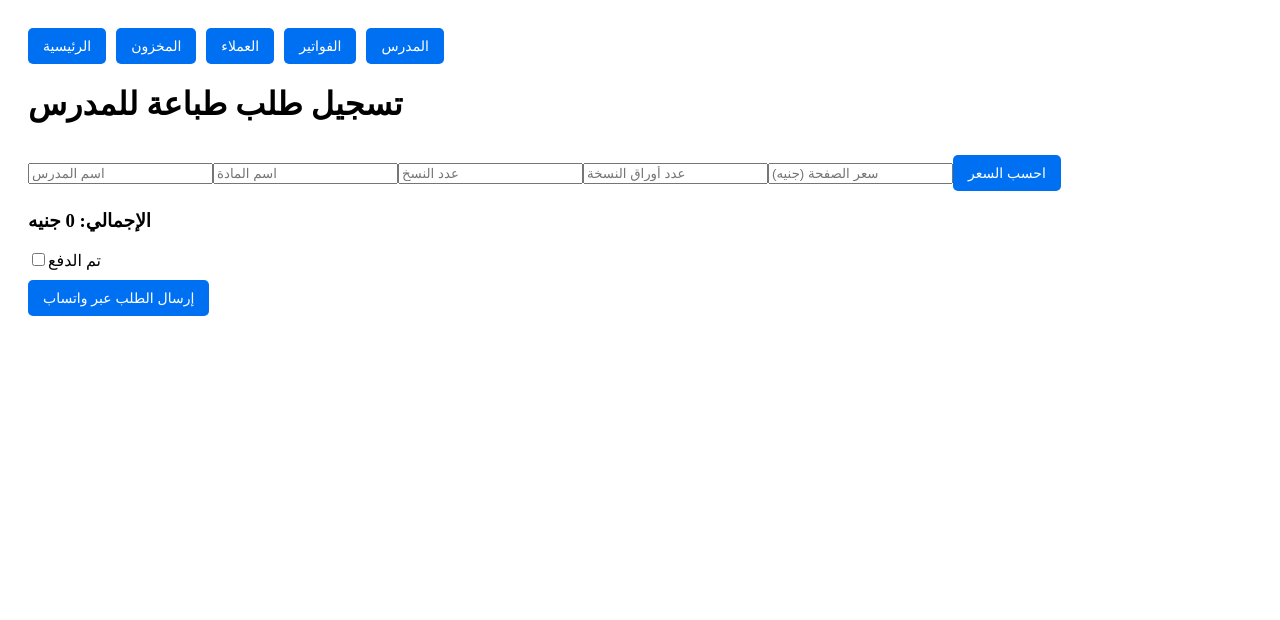
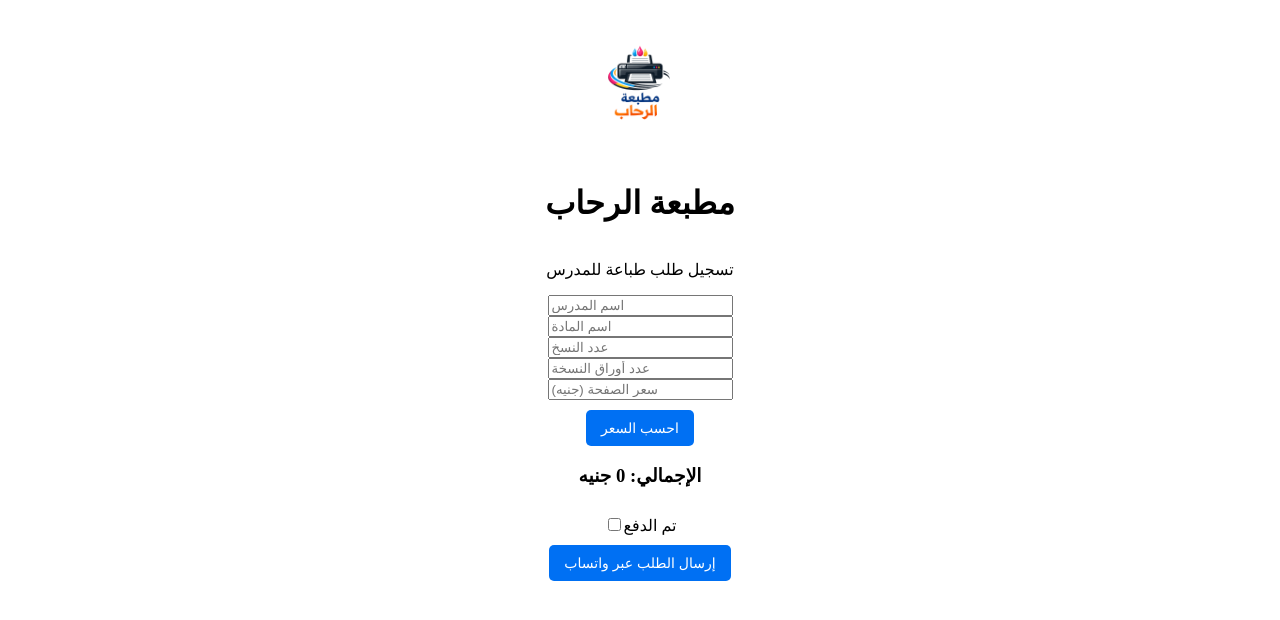
Before and after one commit to hazemkego-spec/print-shop-manager, a Next.js app: page /teacher in a window 1280 px wide. Shown: the top 620 px of the page. Built offline with nearby package versions, Linux system fonts and the light colour scheme.

Commit message:
Update teacher.js

```diff
--- a/pages/teacher.js
+++ b/pages/teacher.js
@@ -1,4 +1,3 @@
-import Link from "next/link";
 import { useState } from "react";
 
 export default function Teacher() {
@@ -43,28 +42,31 @@ export default function Teacher() {
     borderRadius: "5px",
     cursor: "pointer",
     fontSize: "14px",
+    marginTop: "10px",
   };
 
-  const navStyle = {
-    marginBottom: "20px",
+  const logoStyle = {
+    width: "120px",
+    height: "120px",
+    marginBottom: "15px",
+  };
+
+  const containerStyle = {
     display: "flex",
-    gap: "10px",
-    flexWrap: "wrap",
+    flexDirection: "column",
+    alignItems: "center",
+    padding: "20px",
+    textAlign: "center",
   };
 
   return (
-    <div style={{ padding: 20 }}>
-      {/* Navigation Menu */}
-      <nav style={navStyle}>
-        <Link href="/"><button style={buttonStyle}>الرئيسية</button></Link>
-        <Link href="/inventory"><button style={buttonStyle}>المخزون</button></Link>
-        <Link href="/customers"><button style={buttonStyle}>العملاء</button></Link>
-        <Link href="/invoices"><button style={buttonStyle}>الفواتير</button></Link>
-        <Link href="/teacher"><button style={buttonStyle}>المدرس</button></Link>
-      </nav>
+    <div style={containerStyle}>
+      {/* شعار المطبعة */}
+      <img src="/logo.png" alt="لوجو مطبعة الرحاب" style={logoStyle} />
+      <h1>مطبعة الرحاب</h1>
+      <p>تسجيل طلب طباعة للمدرس</p>
 
-      {/* Main Content */}
-      <h1>تسجيل طلب طباعة للمدرس</h1>
+      {/* فورم إدخال بيانات المدرس */}
       <input
         type="text"
         placeholder="اسم المدرس"
@@ -96,12 +98,12 @@ export default function Teacher() {
         onChange={(e) => setTeacher({ ...teacher, pricePerPage: e.target.value })}
       />
 
-      <button onClick={calculatePrice} style={{ ...buttonStyle, marginTop: "10px" }}>
+      <button onClick={calculatePrice} style={buttonStyle}>
         احسب السعر
       </button>
       <h3>الإجمالي: {totalPrice} جنيه</h3>
 
-      <label style={{ display: "block", marginTop: "10px" }}>
+      <label style={{ marginTop: "10px" }}>
         <input
           type="checkbox"
           checked={teacher.paid}
@@ -110,7 +112,7 @@ export default function Teacher() {
         تم الدفع
       </label>
 
-      <button onClick={sendWhatsApp} style={{ ...buttonStyle, marginTop: "10px" }}>
+      <button onClick={sendWhatsApp} style={buttonStyle}>
         إرسال الطلب عبر واتساب
       </button>
     </div>
```
